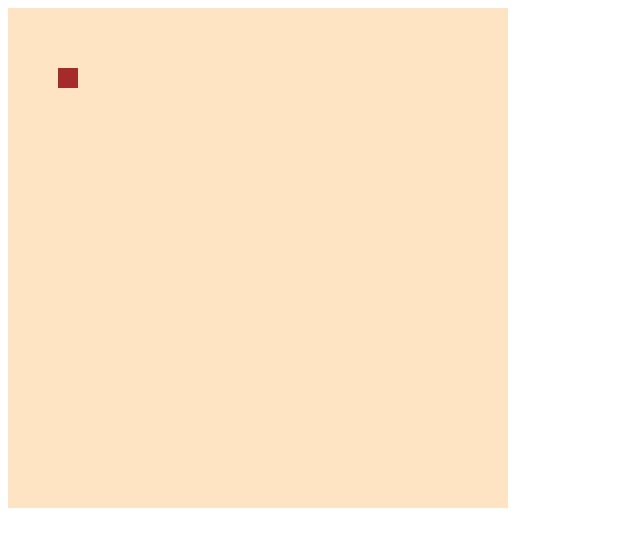
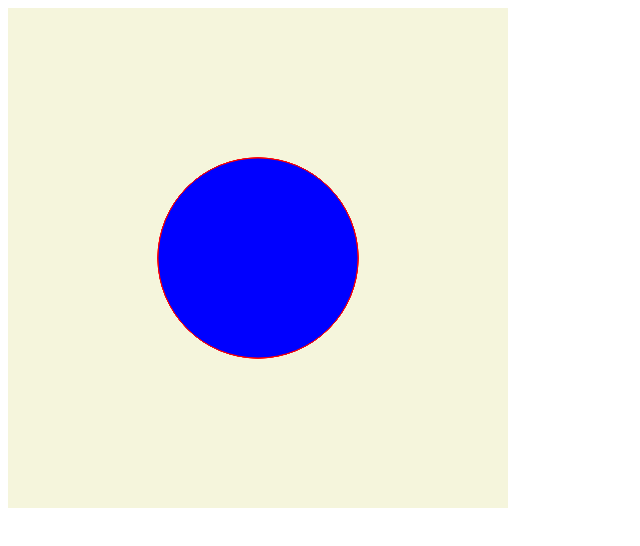
Before and after one commit to Brunokrk/Front-End-Exercises, a plain HTML site: page HTML avan/animacao/index.html in a window 1280 px wide. Shown: the whole page, without its empty margins (0-640 px from the left). Drawn offline with Linux system fonts and the light colour scheme.

Commit message:
Inicio modulo css avançado

```diff
--- a/HTML avan/animacao/index.html
+++ b/HTML avan/animacao/index.html
@@ -6,28 +6,16 @@
     <title>Document</title>
 
     <style>
-        .tela{
-            background-color:bisque;
-            width: 500px;
-            height: 500px;
-            position: relative;
-        }
-        .quadrado{
-            background-color: brown;
-            width: 20px;
-            height: 20px;
-            position: absolute;
-            top: 50px;
-            left: 50px;
+        #tela{
+            background-color: beige;
         }
     </style>
 </head>
 <body>
-    <div class="tela">
-        <div id="jogador" class="quadrado">
+   <canvas id="tela" width="500px" height="500px">
 
-        </div>
-    </div>
-    <script src="script.js"></script>
+   </canvas>
+
+   <script src="script.js"></script>
 </body>
 </html>
--- a/HTML avan/animacao/script.js
+++ b/HTML avan/animacao/script.js
@@ -1,17 +1,65 @@
-let jogador = document.getElementById("jogador");
+let tela = document.getElementById("tela");
 
-let xInicial = 0;
-let yInicial = 0;
+let context = tela.getContext("2d");
 
-function moverJogadorPara(x,y){
+/* context.moveTo(0,0);
+context.lineTo(250, 250);
+context.lineTo(500, 0);
+context.stroke();
+(duas linhas) */
 
-    let posX = x + "px";
-    let posY = y + "px";
+/* context.fillStyle = "blue";
+context.fillRect(10, 10, 100, 200);
+(maciço azul)*/
 
-    jogador.style.top = "30px"
-    jogador.style.top = "60px";
+/* context.strokeStyle = "red";
+context.strokeRect(10, 10, 100, 200);
+ (apenas borda)*/
+
+
+
+/* context.beginPath();
+
+context.lineWidth = 4;
+context.strokeStyle = "red";
+context.moveTo(10, 10);
+context.lineTo(400, 300);
+context.stroke();
+
+
+context.beginPath();
+
+context.lineWidth = 4;
+context.strokeStyle = "blue";
+context.moveTo(50, 10);
+context.lineTo(300, 300);
+context.lineTo(100, 300);
+context.closePath()
+context.stroke(); */
+
+
+let circle = {
+x : 250,
+y : 250,
+raio : 100,
+inicio : 0,
+fim : 2*Math.PI,
+}
+
+function drawCircle(c){
+    context.beginPath();
+    context.strokeStyle = "red";
+    context.fillStyle = "blue";
+    context.arc(c.x, c.y, c.raio, c.inicio, c.fim);
+
+    context.fill();
+    context.stroke();
 }
 
 setInterval(function(){
-    moverJogadorPara(xInicial,yInicial);
-}, 100)
+
+    if(circle.fim < 2*Math.PI){
+        circle.fim +=0.3;
+    }
+    drawCircle(circle);
+},1000);
```
Also changed, not shown: CSS_Avan/pseudo_ele/index.html (added, +23 -0 lines), CSS_Avan/pseudo_ele/style.css (added, +31 -0 lines), CSS_Avan/pseudo_ele/Logo_sem_fundo.png (added).
